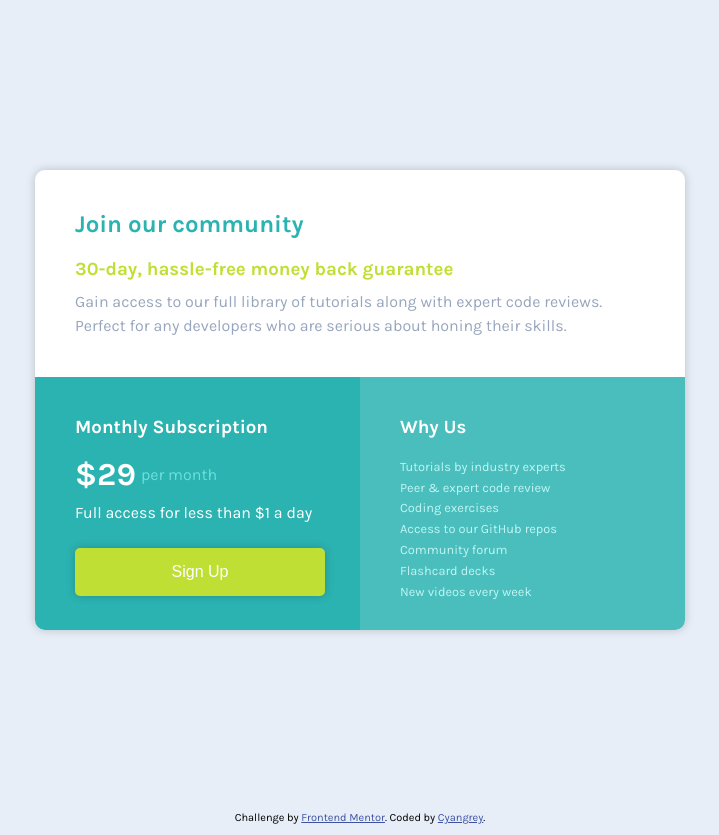
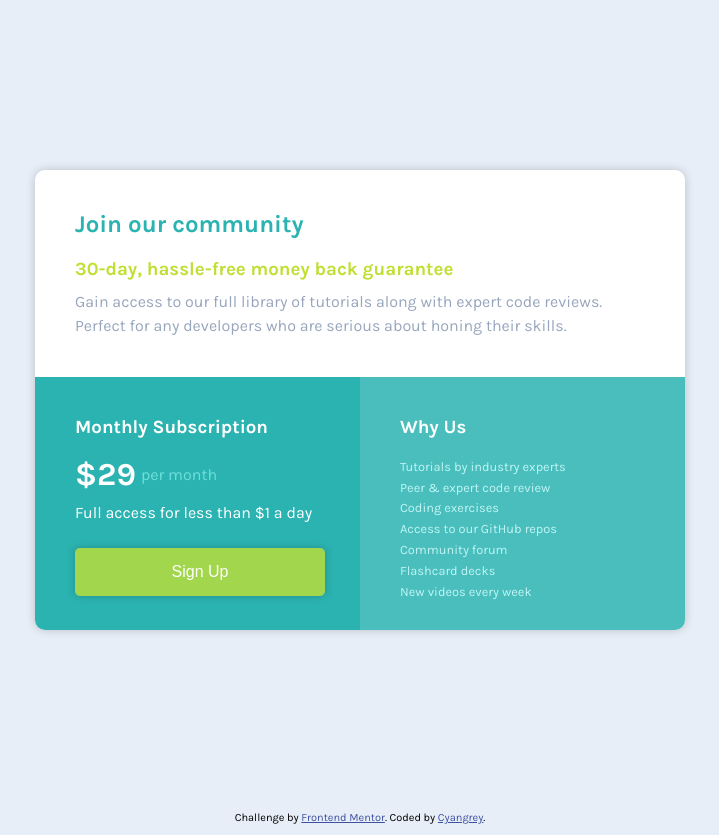
Before and after one commit to Cyangrey/Cyangrey.github.io, a plain HTML site: page index.html in a window 1280 px wide. In both pictures the pointer is over the button "Sign Up". Shown: the whole page, without its empty margins (280-999 px from the left). Drawn offline with Linux system fonts and the light colour scheme.

Commit message:
Update styles.css

```diff
--- a/styles.css
+++ b/styles.css
@@ -97,7 +97,10 @@ body {
         border-radius: 5px;
         box-shadow: 0px 0px 10px rgba(0, 0, 0, 0.2);
         margin-left: 7px;
+    }
 
+    #btn-signup:hover {
+        background-color:rgba(192, 223, 52, 0.8);
     }
 
     .why-us {
```
